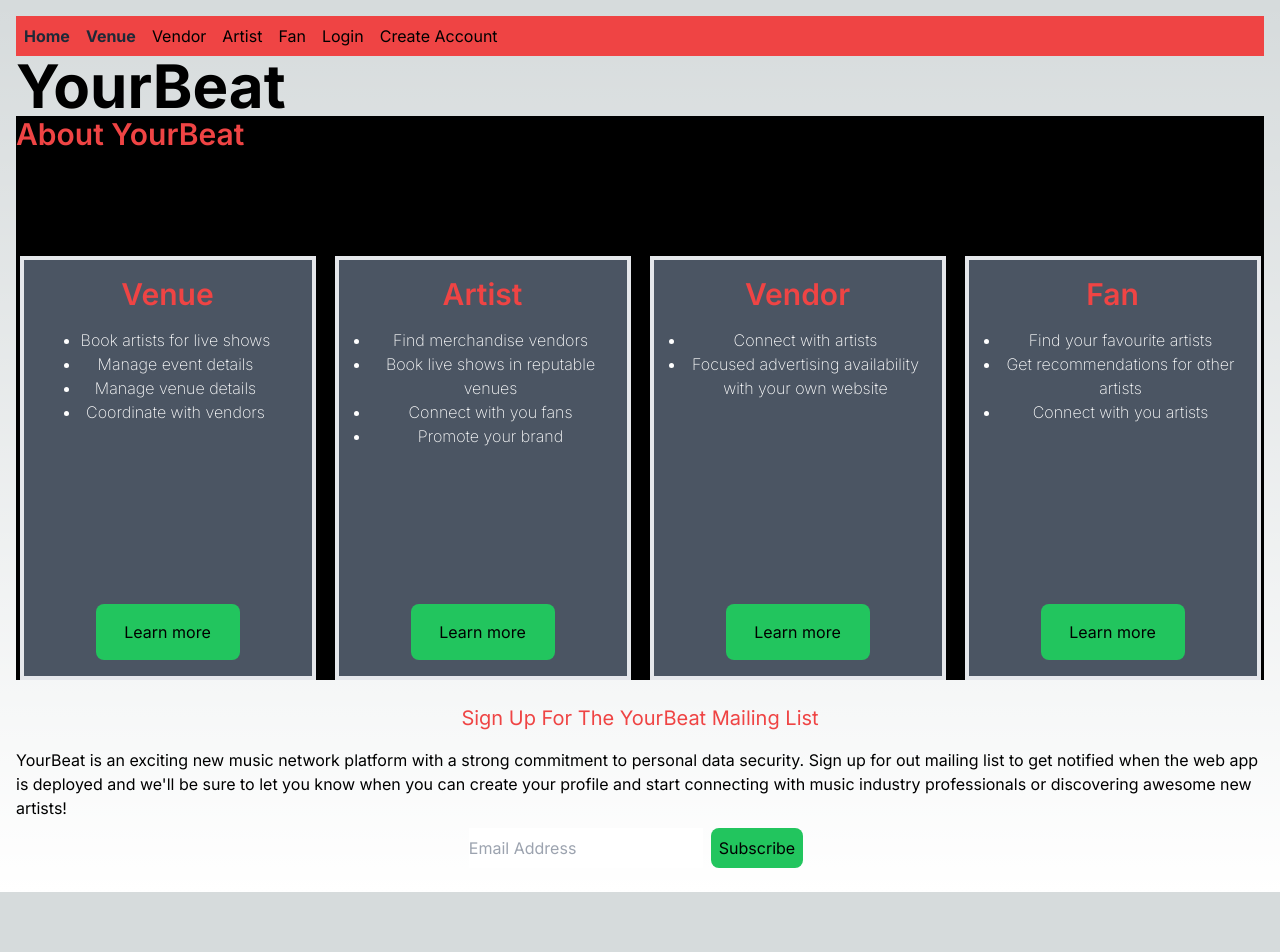
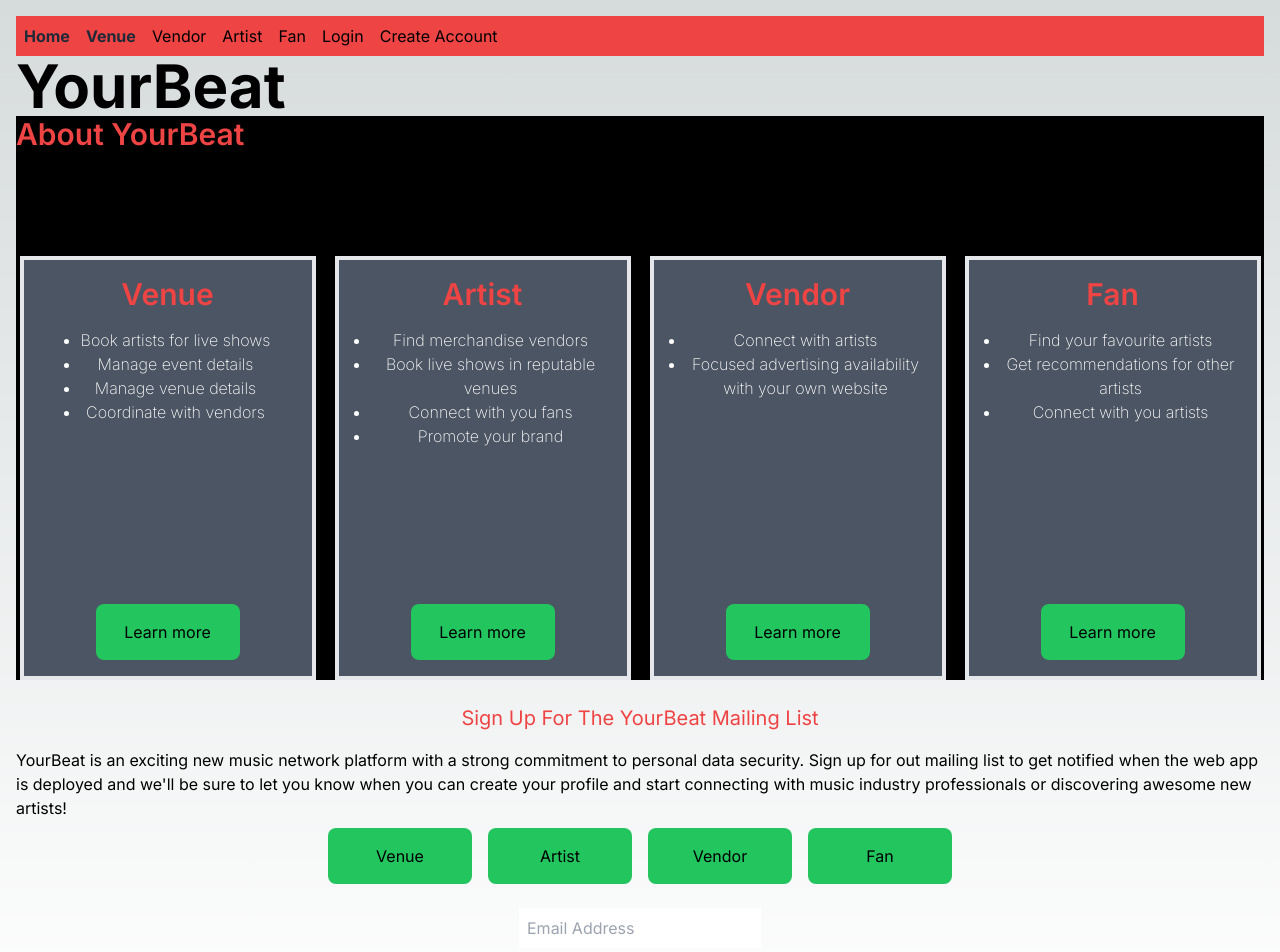
Before and after one commit to segvndo/YourBeat-TS, a Next.js app: page / in a window 1280 px wide. Shown: the top 952 px of the page. Before the commit the page ends 892 px from the top, so only its background shows below. Built offline with nearby package versions, Linux system fonts and the light colour scheme.

Commit message:
Reposition mailing list types and subscription button

```diff
--- a/app/page.tsx
+++ b/app/page.tsx
@@ -111,12 +111,27 @@ export default function Home() {
           YourBeat is an exciting new music network platform with a strong commitment to personal data security. Sign up for out mailing list to get notified when the web app is deployed and we'll be sure to let you know when you can create your profile and start connecting with music industry professionals or discovering awesome new artists!
         </div>
 
+        <div className="flex flex-row justify-center">
+          <div>
+            <button className="box-content h-10 w-32 p-2 bg-green-500 rounded-lg m-2">Venue</button>
+          </div>
+          <div>
+            <button className="box-content h-10 w-32 p-2 bg-green-500 rounded-lg m-2">Artist</button>
+          </div>
+          <div>
+            <button className="box-content h-10 w-32 p-2 bg-green-500 rounded-lg m-2">Vendor</button>
+          </div>
+          <div>
+            <button className="box-content h-10 w-32 p-2 bg-green-500 rounded-lg m-2">Fan</button>
+          </div>
+        </div>
+
         <div className="flex justify-center items-center">
-          <input className="h-10" type="text" placeholder="Email Address" />
-          <div>
-              <button className="box-content h-15 w-15 p-2 bg-green-500 rounded-lg m-2">Subscribe</button>
+          <input className="h-10 mt-4 pl-2" type="text" placeholder="Email Address" />
+        </div>
+          <div className="flex justify-center items-center mt-3">
+              <button className="box-content h-10 w-32 p-2 bg-green-500 rounded-lg m-2">Subscribe</button>
             </div>
-        </div>
       </footer>
 
     </main>
```
